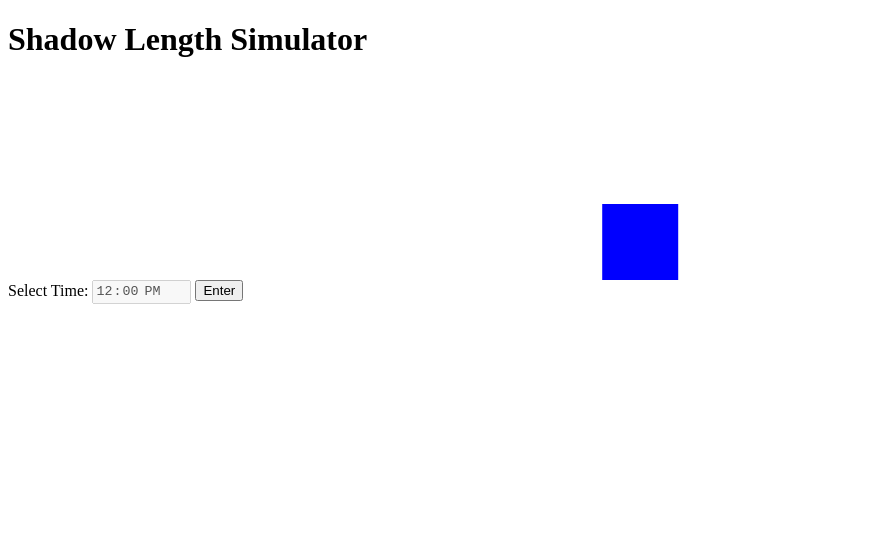
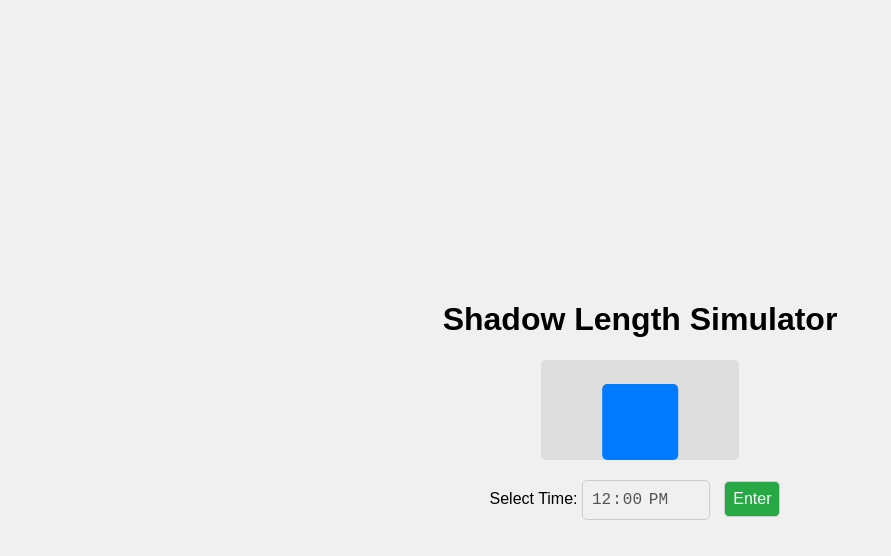
Before and after one commit to daniel-inderos/Shadow-Simulation, a plain HTML site: page index.html in a window 1280 px wide. Shown: the whole page, without its empty margins (0-891 px from the left). Drawn offline with Linux system fonts and the light colour scheme.

Commit message:
Update style.css

```diff
--- a/style.css
+++ b/style.css
@@ -1,6 +1,24 @@
+body {
+    font-family: 'Arial', sans-serif;
+    display: flex;
+    justify-content: center;
+    align-items: center;
+    height: 100vh;
+    background-color: #f0f0f0;
+    margin: 0;
+}
+
+.container {
+    text-align: center;
+}
+
 #simulation {
     position: relative;
-    height: 200px;
+    height: 100px;
+    margin: 20px auto;
+    background-color: #ddd;
+    border-radius: 5px;
+    width: 50%;
 }
 
 #object {
@@ -9,7 +27,8 @@
     left: 50%;
     width: 20mm;
     height: 20mm;
-    background-color: blue;
+    background-color: #007bff;
+    border-radius: 5px;
     transform: translateX(-50%);
 }
 
@@ -22,3 +41,25 @@
     transform-origin: top left;
     transform: translateX(-50%) scaleX(0);
 }
+
+.controls {
+    margin-top: 20px;
+}
+
+input[type="time"], button {
+    font-size: 16px;
+    padding: 8px;
+    margin-right: 10px;
+    border: 1px solid #ccc;
+    border-radius: 5px;
+}
+
+button {
+    background-color: #28a745;
+    color: white;
+    cursor: pointer;
+}
+
+button:hover {
+    background-color: #218838;
+}
```
